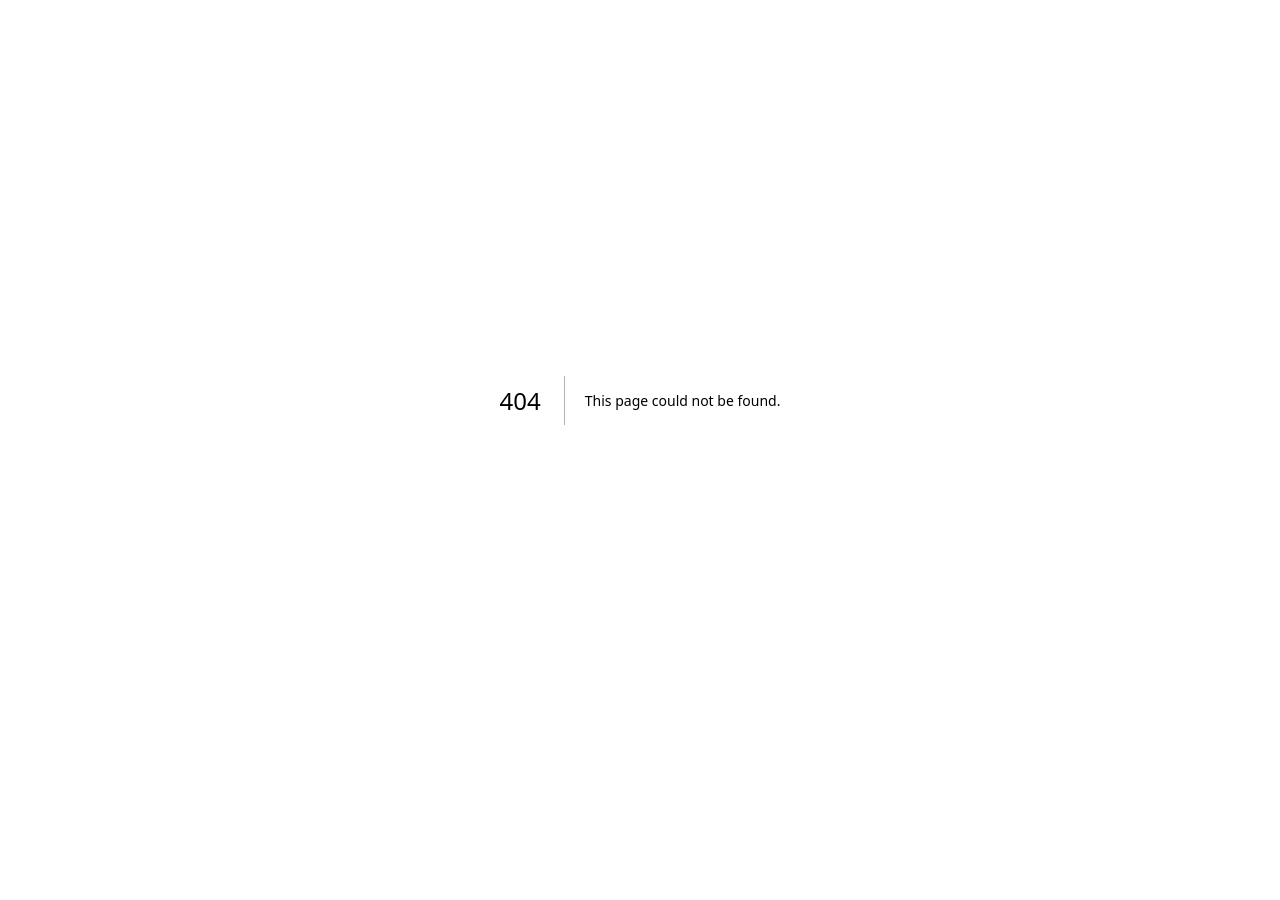
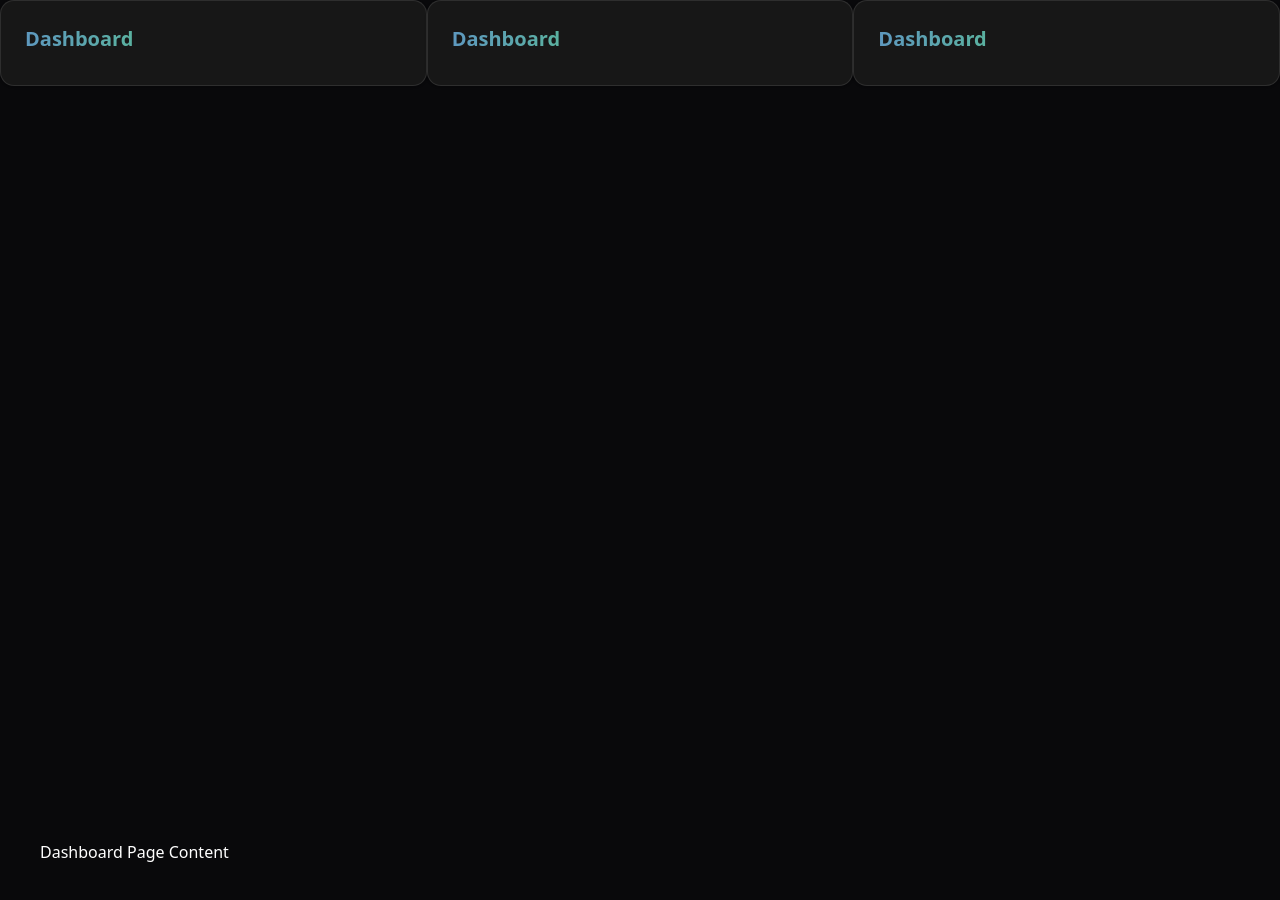
Before and after one commit to unpixelz/dashboard-app, a Next.js app: page /dashboard in a window 1280 px wide. Before the commit this address had no page. Shown: the top 900 px of the page. Before the commit the page ends 800 px from the top, so only its background shows below. Built offline with nearby package versions, Linux system fonts and the light colour scheme.

Commit message:
dashboard init

```diff
--- /dev/null
+++ b/app/dashboard/page.tsx
@@ -0,0 +1,25 @@
+"use client";
+import { Card, CardHeader,CardTitle } from "@/components/ui/card";
+import { useState } from "react";
+import { cn } from "@/lib/utils";
+
+export default function DashboardPage() {
+  const [sidebarOpen, setSidebarOpen] = useState(true);
+
+  return (
+    <div className="min-h-screen min-w-screen bg-zinc-950">
+      <div className="fex grid grid-cols-3">
+        <div className="min-h-screen">
+            <Card><CardHeader><CardTitle className="green-faded"><h1 className="text-xl font-bold">Dashboard</h1></CardTitle></CardHeader></Card>
+        </div>
+        <div className="min-h-screen">
+            <Card><CardHeader><CardTitle className="green-faded"><h1 className="text-xl font-bold">Dashboard</h1></CardTitle></CardHeader></Card>
+        </div>
+        <div className="min-h-screen">
+            <Card><CardHeader><CardTitle className="green-faded"><h1 className="text-xl font-bold">Dashboard</h1></CardTitle></CardHeader></Card>
+        </div>
+      </div>
+      <div className="p-10 text-white">Dashboard Page Content</div>
+    </div>
+  );
+}
--- a/app/globals.css
+++ b/app/globals.css
@@ -123,3 +123,18 @@
     @apply bg-background text-foreground;
   }
 }
+
+@layer utilities {
+  .green-faded {
+    display: inline-block;
+    background: linear-gradient(
+      90deg,
+      rgba(94, 152, 191, 1) 0%,
+      rgba(87, 199, 133, 1) 54%,
+      rgba(227, 236, 0, 1) 100%
+    );
+    -webkit-background-clip: text;
+    background-clip: text;
+    color: transparent;
+  }
+}
--- a/app/login/page.tsx
+++ b/app/login/page.tsx
@@ -12,7 +12,7 @@ export default function LoginPage() {
 
   return (
     <div className="bg-black flex min-h-svh flex-col items-center justify-center gap-6 p-6 md:p-10">
-      <div className="absolute inset-0 z-0 blur-xl">
+      <div className="absolute inset-0 z-0 blur-xl animate rotate-infinite-slow">
         <Spline
           scene="https://prod.spline.design/MzN0bZlpOtOYb7eo/scene.splinecode"
           className="w-full h-full"
@@ -20,10 +20,10 @@ export default function LoginPage() {
       </div>
       <div className="z-10 w-full max-w-sm animate-out fade-out delay-1000">
         {errorMessage && (
-          <Alert variant="destructive" className="mb-4">
+          <Alert variant="destructive" className='bg-destructive dark:bg-destructive/20 border-2 text-white'>
             <Terminal />
             <AlertTitle>Login Error</AlertTitle>
-            <AlertDescription>{errorMessage}</AlertDescription>
+            <AlertDescription className='text-white/80'>{errorMessage}</AlertDescription>
           </Alert>
         )}
       </div>
```
